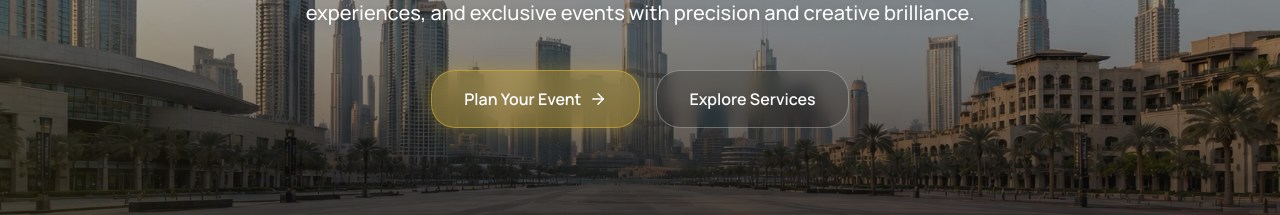
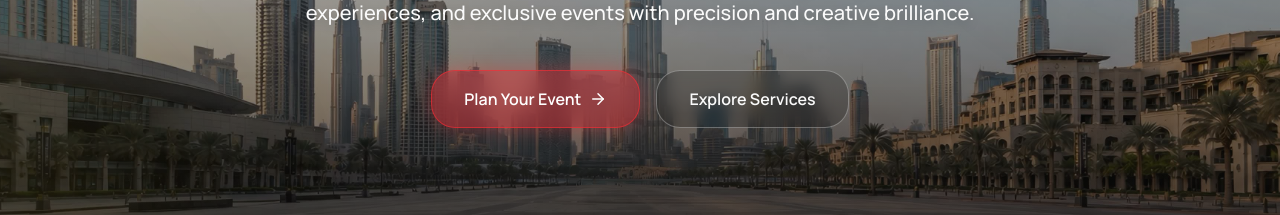
Before and after one commit to talktoaaronthomas/MBH-Events, a Next.js app: page / in a window 1280 px wide. Shown: the part 467-682 px from the top of the page. Built offline with nearby package versions, Linux system fonts and the light colour scheme; no server answers.

Commit message:
Change CTA button color to red

```diff
--- a/src/components/ui/Hero.tsx
+++ b/src/components/ui/Hero.tsx
@@ -205,7 +205,7 @@ export default function Hero({
                   <Link
                     href={ctaHref!}
                     className={hideTaglineBox
-                      ? "px-8 py-4 rounded-xl text-base font-semibold text-white inline-flex items-center gap-2 group border border-mbh-gold/60 bg-mbh-gold/40 backdrop-blur-md hover:bg-mbh-gold/60 hover:border-mbh-gold transition-all duration-300 shadow-[0_0_20px_rgba(212,175,55,0.4)]"
+                      ? "px-8 py-4 rounded-xl text-base font-semibold text-white inline-flex items-center gap-2 group border border-red-500/60 bg-red-500/40 backdrop-blur-md hover:bg-red-500/60 hover:border-red-500 transition-all duration-300 shadow-[0_0_20px_rgba(239,68,68,0.4)]"
                       : "btn-glow px-8 py-4 rounded-xl text-base font-semibold text-white inline-flex items-center gap-2 group animate-[glow-pulse_3s_ease-in-out_infinite] shadow-[0_0_20px_rgba(168,85,247,0.4)]"
                     }
                   >
@@ -289,7 +289,7 @@ export default function Hero({
               <Link
                 href={ctaHref!}
                 className={hideTaglineBox
-                  ? "px-8 py-4 rounded-xl text-base font-semibold text-white inline-flex items-center gap-2 group border border-mbh-gold/60 bg-mbh-gold/40 backdrop-blur-md hover:bg-mbh-gold/60 hover:border-mbh-gold transition-all duration-300 shadow-[0_0_20px_rgba(212,175,55,0.4)]"
+                  ? "px-8 py-4 rounded-xl text-base font-semibold text-white inline-flex items-center gap-2 group border border-red-500/60 bg-red-500/40 backdrop-blur-md hover:bg-red-500/60 hover:border-red-500 transition-all duration-300 shadow-[0_0_20px_rgba(239,68,68,0.4)]"
                   : "btn-glow px-8 py-4 rounded-xl text-base font-semibold text-white inline-flex items-center gap-2 group animate-[glow-pulse_3s_ease-in-out_infinite] shadow-[0_0_20px_rgba(168,85,247,0.4)]"
                 }
               >
```
